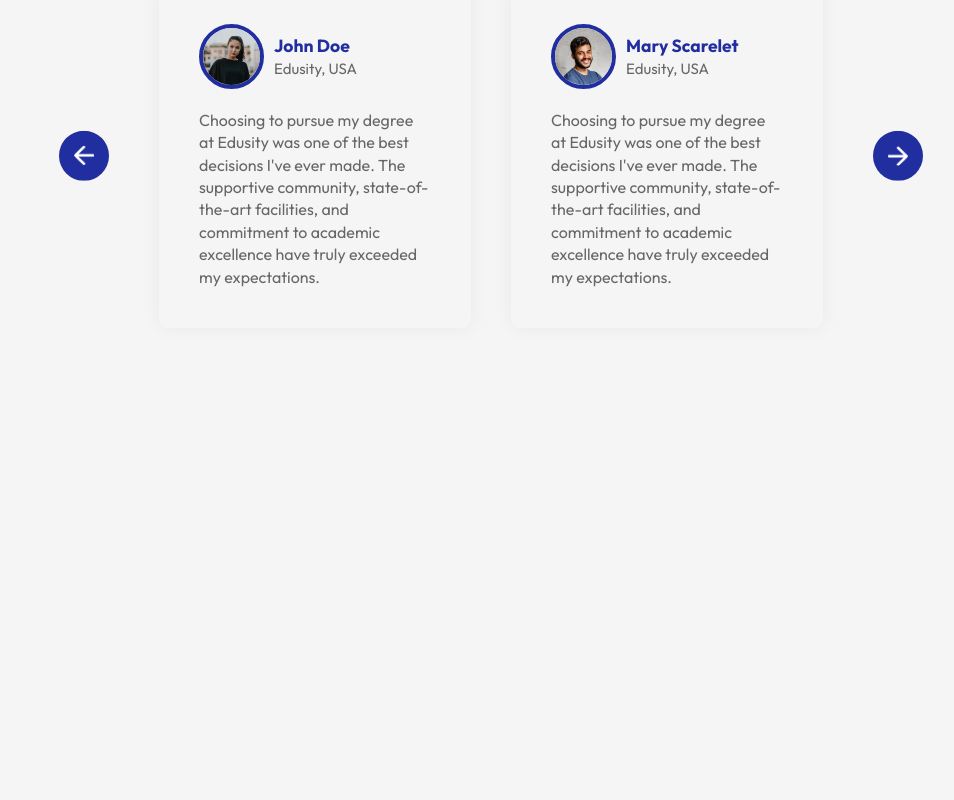
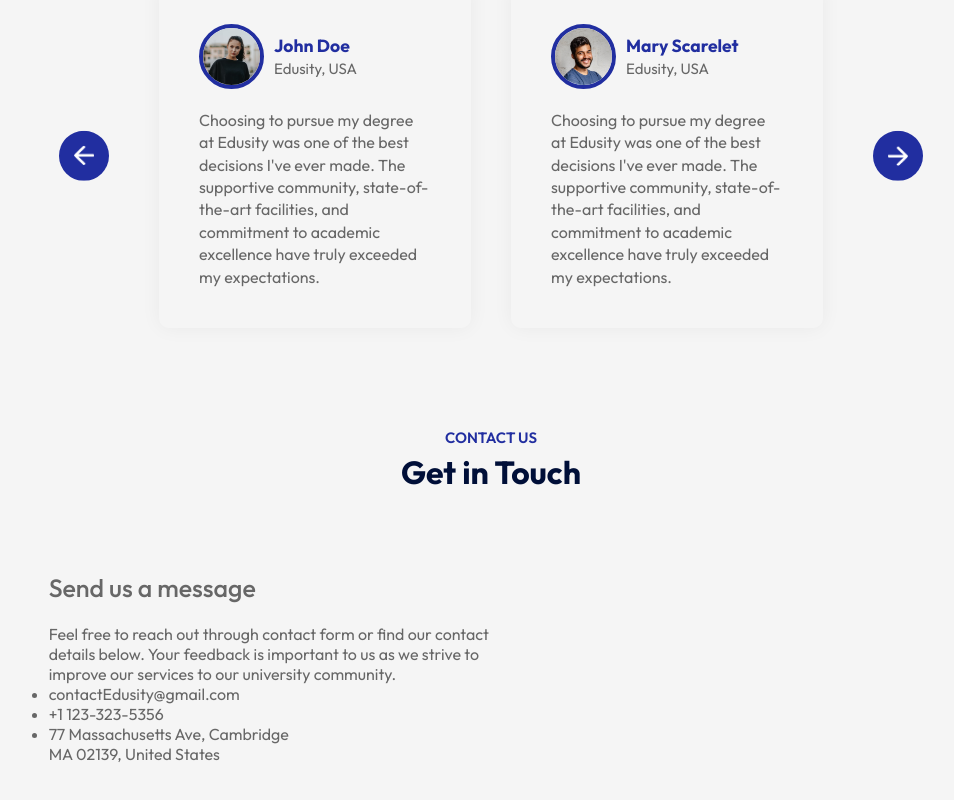
Before and after one commit to faw7an/edusity, a React (Vite) app: page / in a window 1280 px wide. Shown: the part 2653-3453 px from the top of the page, without its empty margins (149-1103 px from the left). Before the commit the page ends 3081 px from the top, so only its background shows below. Built offline with nearby package versions, Linux system fonts and the light colour scheme.

Commit message:
Refactor Testimonials component CSS to adjust slider width

```diff
--- a/src/App.jsx
+++ b/src/App.jsx
@@ -6,6 +6,7 @@ import Title from './components/Title/Title'
 import About from './components/About/About'
 import Campus from './components/Campus/Campus'
 import Testimonials from './components/Testimonials/Testimonials'
+import Contact from './components/contact/Contact'
 export default function App() {
   return (
     <div>
@@ -19,7 +20,8 @@ export default function App() {
         <Campus />
         <Title subtitle='Testimonials' title='What our Students Says'/>
         <Testimonials />
-
+        <Title subtitle='Contact us' title='Get in Touch'/>
+        <Contact />
       </div>
     </div>
   )
--- /dev/null
+++ b/src/components/contact/Contact.css
@@ -0,0 +1,23 @@
+.contact{
+    margin: 80px auto;
+    max-width: 90%;
+    display: flex;
+    justify-content: center;
+    align-items: center;
+}
+
+.contact-col{
+    flex-basis: 48%;
+    color: #676767;
+}
+
+.contact-col h3{
+    font-size: 25px;
+    margin-bottom: 20px;
+    font-weight: 500;
+}
+
+.contact-col h3 img{
+    width:35px;
+    margin-left: 10px;
+}
--- /dev/null
+++ b/src/components/contact/Contact.jsx
@@ -0,0 +1,25 @@
+import React from 'react'
+import './Contact.css'
+import msg_icon from ''
+const Contact = () => {
+  return (
+    <div className='contact'>
+      <div className='contact-col'>
+        <h3>Send us a message <img src='' alt='' /></h3>
+        <p>
+     Feel free to reach out through contact form or find our contact details below. Your feedback is important to us as we strive to improve our services to our university community.
+        </p>
+        <ul>
+          <li>contactEdusity@gmail.com</li>
+          <li>+1 123-323-5356</li>
+          <li>77 Massachusetts Ave, Cambridge <br /> MA 02139, United States</li>
+        </ul>
+      </div>
+      <div className='contact-col'>
+
+      </div>
+    </div>
+  )
+}
+
+export default Contact
```
